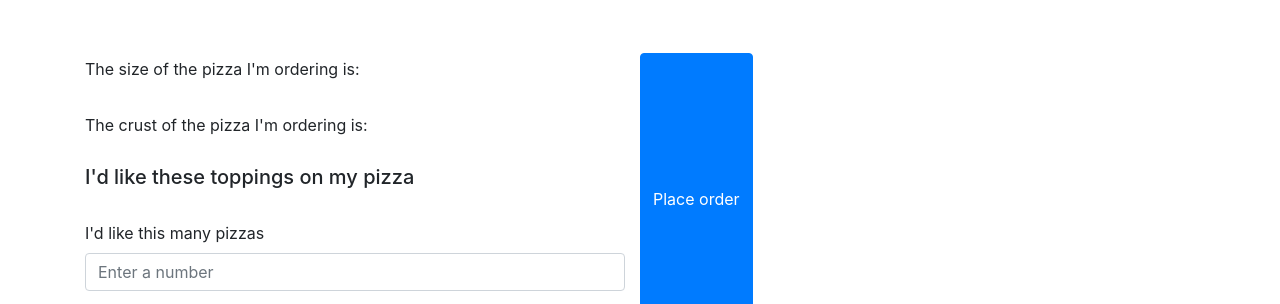
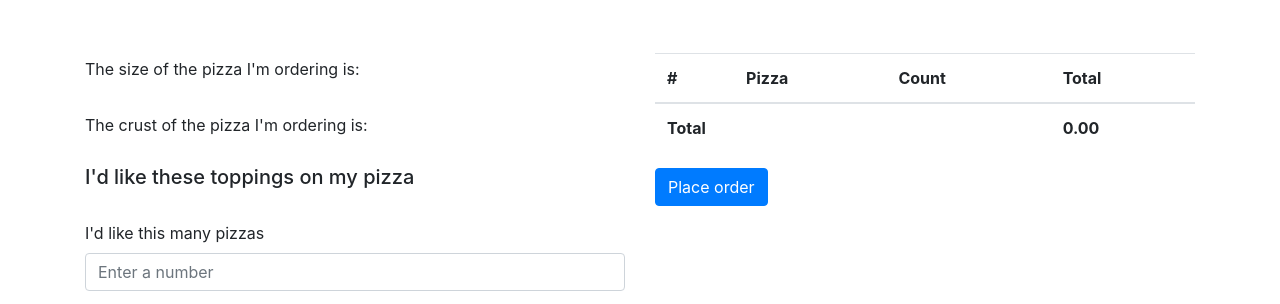
Before and after one commit to Dennis-Kiambi/loco-bueno-pizzeria, a plain HTML site: page index.html in a window 1280 px wide. Shown: the part 141-445 px from the top of the page. Drawn offline with nearby package versions, Linux system fonts and the light colour scheme.

Commit message:
add output table to display selected pizzas

```diff
--- a/index.html
+++ b/index.html
@@ -52,6 +52,27 @@
                 </form>
             </div>
 
+            <div class="col-md-6">
+                <table class="table" id="tablePizzas">
+                    <thead>
+                        <tr>
+                            <th scope="col">#</th>
+                            <th scope="col">Pizza</th>
+                            <th scope="col">Count</th>
+                            <th scope="col">Total</th>
+                        </tr>
+                    </thead>
+                    <tbody>
+
+                    </tbody>
+                    <tfoot>
+                        <tr>
+                            <th colspan=3>Total</th>
+                            <th id="tablePizzasTotal">0.00</th>
+                        </tr>
+                    </tfoot>
+                </table>
+
 
 
                 <button type="button" onclick="placeOrder()" class="btn btn-primary">Place order</button>
```
Lines whose indentation alone changed are shown as unchanged.
